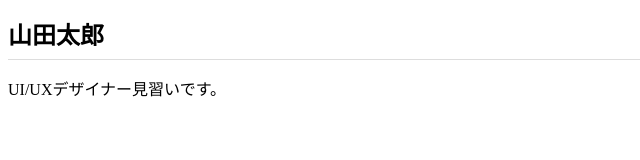
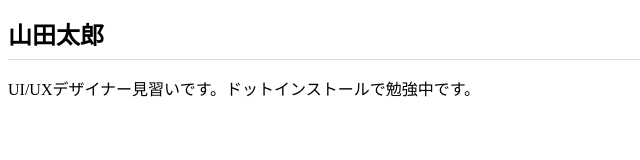
Before and after one commit to tak-178/tak-178.github.io, a plain HTML site: page index.html in a window 1280 px wide. Shown: the whole page, without its empty margins (0-640 px from the left). Drawn offline with Linux system fonts and the light colour scheme.

Commit message:
Add files via upload

```diff
--- a/index.html
+++ b/index.html
@@ -7,6 +7,6 @@
   </head>
   <body>
     <h1>山田太郎</h1>
-    <o>UI/UXデザイナー見習いです。</o>
+    <o>UI/UXデザイナー見習いです。ドットインストールで勉強中です。</o>
   </body>
 </html>
```
